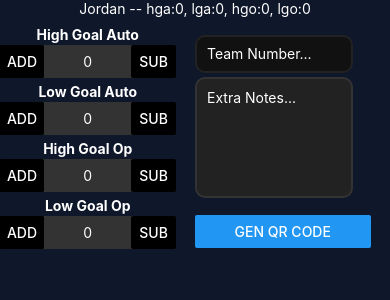
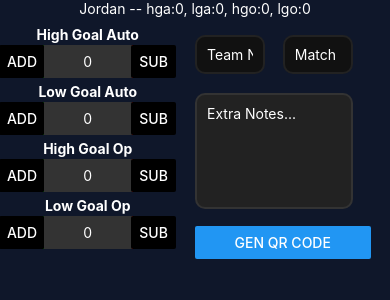
Before and after one commit to jmurphy5613/robotics-scouting-mobile-temp, a React Native app: screen / in a window 390 px wide. Shown: the top 300 px of the page. Built offline with nearby package versions, Linux system fonts and the light colour scheme.

Commit message:
added match number

```diff
--- a/App.js
+++ b/App.js
@@ -23,6 +23,7 @@ export default function App() {
   const [lowGoalO, setLowGoalO] = useState(0);
   const [notes, setNotes] = useState(null);
   const [team, setTeam] = useState(null);
+  const [match, setMatch] = useState(null);
   const [popup, setPopup] = useState(false);
 
   if(!isLoaded) {
@@ -44,6 +45,7 @@ export default function App() {
       'lowGoalAuto': lowGoalA,
       'highGoalOperated': highGoalO,
       'lowGoalOperated': lowGoalO,
+      'matchNumber': parseInt(match),
       'notes': notes
     } //not sure how well notes is gonna work, might but out and die if you put ", ', or like {}.
     jsonData = JSON.stringify(raw);
@@ -81,6 +83,7 @@ export default function App() {
             <Counter title="Low Goal Op" set={setLowGoalO}/>
           </View>
           <View style={styles.ContainNotes}>
+            <View style={styles.ContainNotesAndMore}>
               <TextInput
                 keyboardType='numeric'
                 style={styles.team}
@@ -88,6 +91,14 @@ export default function App() {
                 value={team}
                 placeholder="Team Number..."
               />
+              <TextInput
+                keyboardType='numeric'
+                style={styles.match}
+                onChangeText={setMatch}
+                value={match}
+                placeholder="Match Number..."
+              />
+            </View>
             <TextInput
               multiline
               style={styles.notes}
@@ -129,6 +140,11 @@ const styles = StyleSheet.create({
     width: '45%',
     height: '100%',
   },
+  ContainNotesAndMore: {
+    width: '100%',
+    height: '30%',
+    flexDirection: 'row'
+  },
   notes: {
     color: '#fff',
     marginTop: '2%',
@@ -148,8 +164,24 @@ const styles = StyleSheet.create({
     color: '#fff',
     marginTop: '10%',
     padding: 10,
-    width: '90%',
-    height: '16%',
+    width: '40%',
+    height: '55%',
+    borderWidth: 2,
+    borderBottomStartRadius: 10,
+    borderBottomEndRadius: 10,
+    borderTopStartRadius: 10,
+    borderTopEndRadius: 10,
+    borderColor: '#222',
+    backgroundColor: '#111',
+    marginBottom: '0%'
+  },
+  match: {
+    color: '#fff',
+    marginTop: '10%',
+    marginLeft: '10%',
+    padding: 10,
+    width: '40%',
+    height: '55%',
     borderWidth: 2,
     borderBottomStartRadius: 10,
     borderBottomEndRadius: 10,
--- a/package.json
+++ b/package.json
@@ -19,6 +19,7 @@
     "react-native": "0.64.3",
     "react-native-fs": "^2.19.0",
     "react-native-qrcode-svg": "^6.1.2",
+    "react-native-svg": "12.1.1",
     "react-native-web": "0.17.1"
   },
   "devDependencies": {
```
Also changed, not shown: 1 other file (tests, documents, lock files or other folders). Lines whose indentation alone changed are shown as unchanged.
